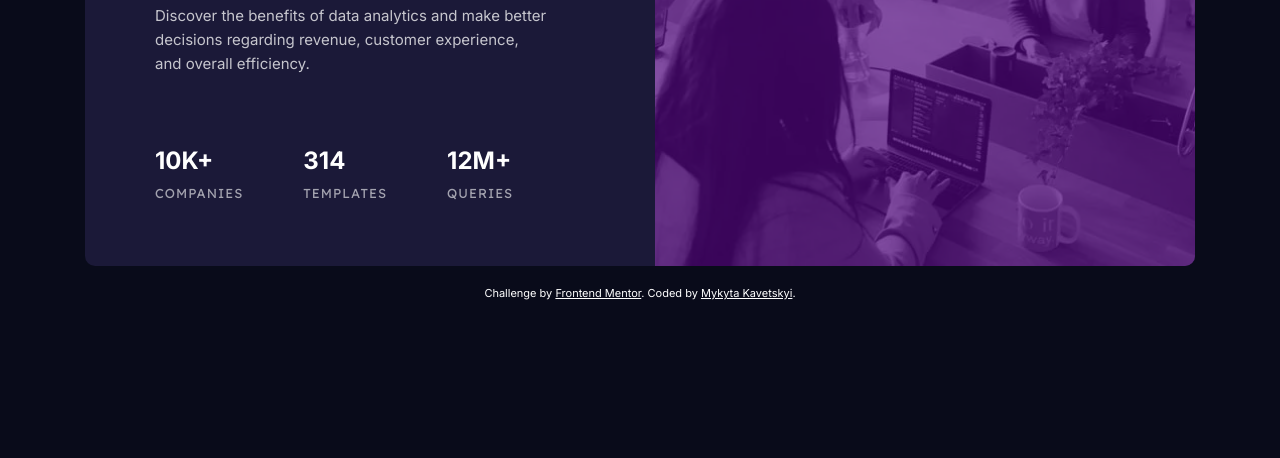
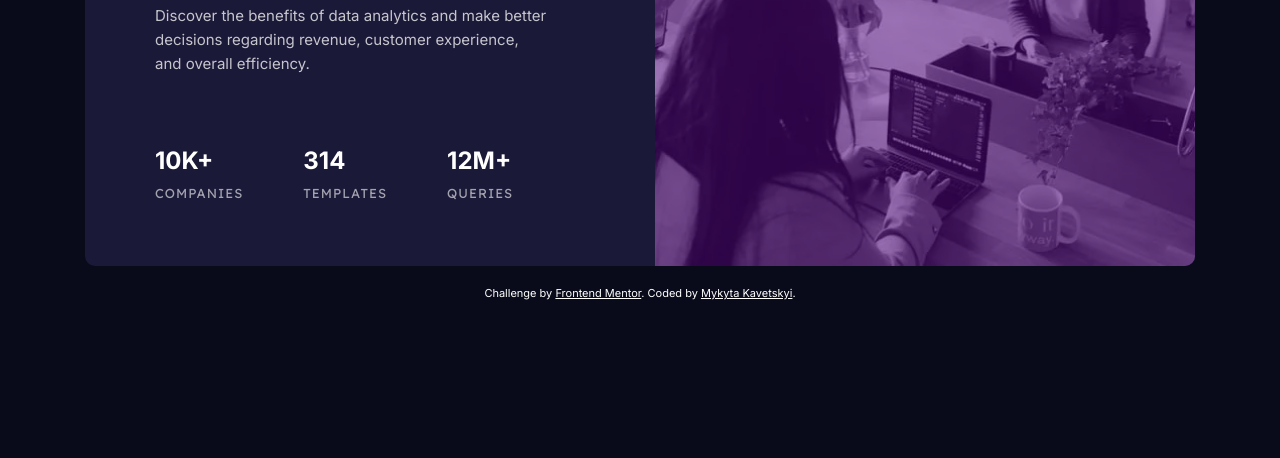
Before and after one commit to OniOdd/stats-preview-card-component, a plain HTML site: page index.html in a window 1280 px wide. Shown: the part 342-800 px from the top of the page. Drawn offline with Linux system fonts and the light colour scheme.

Commit message:
changed opacity

```diff
--- a/scss/sections/_insights.scss
+++ b/scss/sections/_insights.scss
@@ -106,6 +106,6 @@
     inline-size: 100%;
     block-size: 100%;
     object-fit: cover;
-    filter: opacity(.3);
+    filter: opacity(.45);
   }
 }
```
Also changed, not shown: css/index.css, 1 other file.
